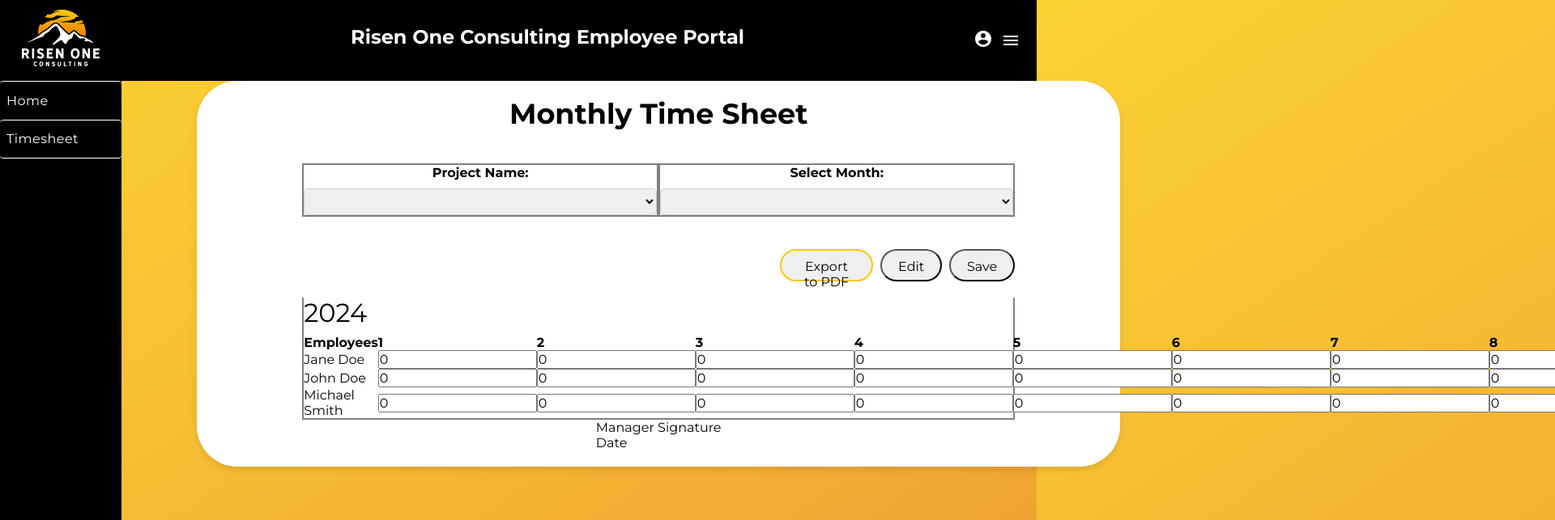
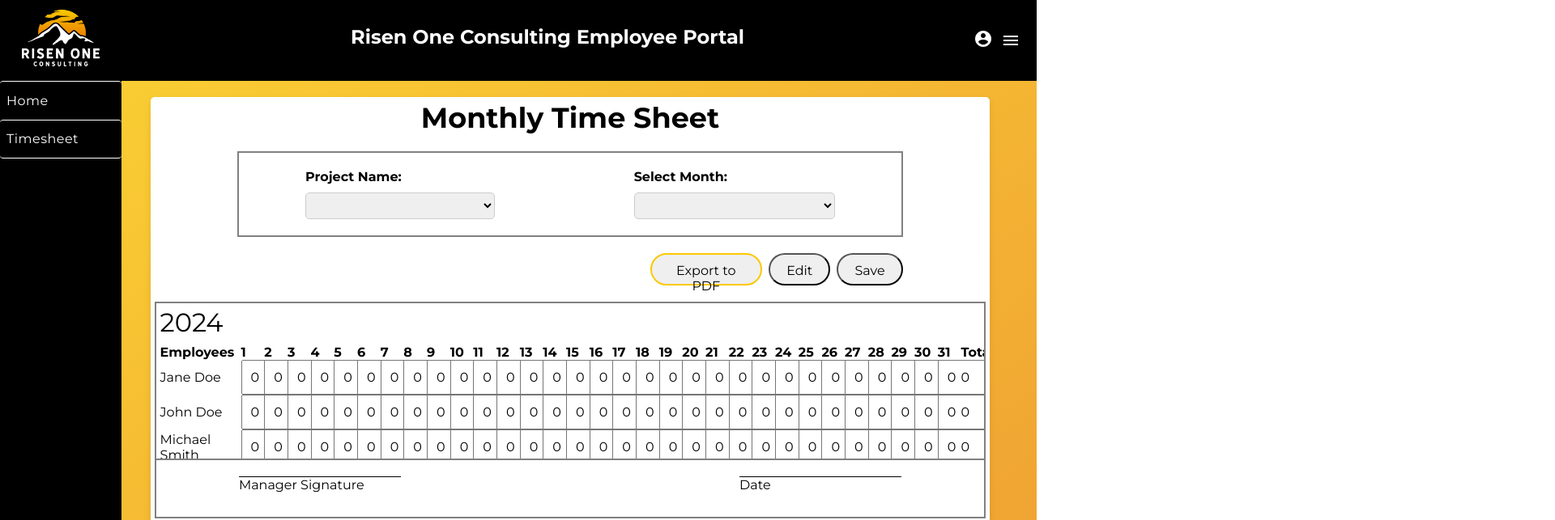
Before and after one commit to ucmo-cs/F24_Risen_One_Team2, an Angular app in the folder frontend/: page /timesheet in a window 1280 px wide. Shown: the top 643 px of the page at 81% size, 1920 px wide, since content can reach past the window. Built offline with nearby package versions, Linux system fonts and the light colour scheme.

Commit message:
Fixes table format and export button

```diff
--- a/frontend/src/app/timesheet/timesheet.component.css
+++ b/frontend/src/app/timesheet/timesheet.component.css
@@ -1,9 +1,10 @@
+
 html {
   background-color: #fbc900;
 }
 body {
-  padding-top: 50px;
-  padding-bottom: 50px;
+  padding-top: 10px;
+  padding-bottom: 10px;
   background-color: #fbc900;
   height: fit-content;
   max-width: 100%;
@@ -14,10 +15,13 @@ body {
   flex-direction: column;
   align-items: center;
   background-color: white;
-  margin-left: 10%;
-  margin-right: 10%;
-  border-radius: 50px;
-  padding: 20px;
+  margin-left: 5%;
+  margin-right: 5%;
+  margin-top: 20px;
+  border-radius: 5px;
+  padding: 5px;
+  height: 90%;
+  width: 90%;
   box-shadow: 0 4px 8px rgba(0, 0, 0, 0.1);
 }
 .box-1 {
@@ -30,17 +34,18 @@ body {
   border: 2px solid grey;
 }
 .box-2 {
-  width: 80%;
+  width: 100%;
+  max-width: 1500px;
   margin: 0 auto;
   border: 2px solid grey;
-  border-top: 0px;
+  overflow-x: auto;
 }
 .box-2-inside {
-  margin-left: 15px;
-  margin-top: 15px;
+  margin-left: 5px;
+  margin-top: 5px;
 }
 .box-3 {
-  width: 80%;
+  width: 100%;
   margin: 0 auto;
   border: 2px solid grey;
   border-top: 0px;
@@ -147,8 +152,9 @@ mat-form-field {
   padding: 10px 20px;
   font-size: 16px;
   border-radius: 25px;
-  margin-left: 67%;
+  margin-left: 62%;
   height: 40px;
+  width: 500px;
 }
 .button-save {
   padding: 10px 20px;
@@ -198,3 +204,26 @@ span {
   background: black;
   color: white;
 }
+
+table {
+  width: 100%;
+  table-layout: fixed;
+  border-collapse: collapse;
+}
+
+/* th, td {
+  padding: 5px;
+  padding-left:10px;
+  text-align: center;
+
+} */
+table th:first-child,
+table td:first-child {
+  width: 100px;
+  min-width: 100px;
+}
+
+table th:not(:first-child),
+table td:not(:first-child) {
+  width: calc((100% - 100px) / 31);
+}
--- a/frontend/src/app/timesheet/timesheet.component.html
+++ b/frontend/src/app/timesheet/timesheet.component.html
@@ -9,37 +9,37 @@
     <div class="container">
       <h1>Monthly Time Sheet</h1>
 
+      <div class="box-1">
         <div class="form-group">
-        <div class="box-1">
+          <div>
             <label for="project">Project Name:</label>
-          <select id="project" [(ngModel)]="selectedProject">
-            <option *ngFor="let project of projects" [value]="project">
-              {{ project }}
+            <select id="project" class="selectorBox" [(ngModel)]="selectedProject">
+              <option *ngFor="let project of projects" [value]="project.value">
+                {{ project.viewValue }}
               </option>
             </select>
           </div>
-
-        <div class="box-1">
+          <div>
             <label for="month">Select Month:</label>
-          <select id="month" [(ngModel)]="selectedMonth">
-            <option *ngFor="let month of months" [value]="month">
-              {{ month }}
+            <select id="month" class="selectorBox" [(ngModel)]="selectedMonth">
+              <option *ngFor="let month of months" [value]="month.value">
+                {{ month.viewValue }}
               </option>
             </select>
           </div>
         </div>
+      </div>
 
       <div class="buttons">
-        <button (click)="exportToPDF()" class="button-exportToPDF">
-          Export to PDF
-        </button>
+        <button (click)="exportToPDF()" class="button-exportToPDF">Export to PDF</button>
         <button (click)="editTimesheet()" class="button-save">Edit</button>
         <button (click)="saveTimesheet()" class="button-save">Save</button>
       </div>
 
       <div class="box-2">
+        <div class="box-2-inside">
           <h2>{{ selectedMonth }} {{ selectedYear }}</h2>
-        <table class="timesheet-table">
+          <table>
             <thead>
               <tr>
                 <th>Employees</th>
@@ -51,23 +51,26 @@
               <tr *ngFor="let employee of employees">
                 <td>{{ employee.name }}</td>
                 <td *ngFor="let day of days">
-                <input
-                  type="number"
-                  [(ngModel)]="employee.hours[day]"
-                  class="hours-input"
-                />
+                  <input type="number" [(ngModel)]="employee.hours[day]" class="shortBasicInput-cost">
                 </td>
-              <td class="total-column">
-                {{ calculateTotalHours(employee.hours) }}
-              </td>
+                <td>{{ calculateTotalHours(employee.hours) }}</td>
               </tr>
             </tbody>
           </table>
         </div>
+      </div>
 
-      <div class="signature">
-        <div>Manager Signature</div>
-        <div>Date</div>
+      <div class="box-3">
+        <div style="display: flex; justify-content: space-between; width: 80%; margin: 20px auto;">
+          <div>
+            <div style="border-top: 1px solid black; width: 200px;"></div>
+            <p>Manager Signature</p>
+          </div>
+          <div>
+            <div style="border-top: 1px solid black; width: 200px;"></div>
+            <p>Date</p>
+          </div>
+        </div>
       </div>
     </div>
   </body>
--- a/frontend/src/app/timesheet/timesheet.component.ts
+++ b/frontend/src/app/timesheet/timesheet.component.ts
@@ -23,18 +23,18 @@ export class TimeComponent {
     { value: 'Alpha Co', viewValue: 'Alpha Co' },
   ];
   months: previousRequest[] = [
-    { value: 'January 2024', viewValue: 'January 2024' },
-    { value: 'February 2024', viewValue: 'February 2024' },
-    { value: 'March 2024', viewValue: 'March 2024' },
-    { value: 'April 2024', viewValue: 'April 2024' },
-    { value: 'May 2024', viewValue: 'May 2024' },
-    { value: 'June 2024', viewValue: 'June 2024' },
-    { value: 'July 2024', viewValue: 'July 2024' },
-    { value: 'August 2024', viewValue: 'August 2024' },
-    { value: 'September 2024', viewValue: 'September 2024' },
-    { value: 'October 2024', viewValue: 'October 2024' },
-    { value: 'November 2024', viewValue: 'November 2024' },
-    { value: 'December 2024', viewValue: 'December 2024' },
+    { value: 'January ', viewValue: 'January ' },
+    { value: 'February ', viewValue: 'February ' },
+    { value: 'March ', viewValue: 'March ' },
+    { value: 'April ', viewValue: 'April ' },
+    { value: 'May ', viewValue: 'May ' },
+    { value: 'June ', viewValue: 'June ' },
+    { value: 'July ', viewValue: 'July ' },
+    { value: 'August ', viewValue: 'August ' },
+    { value: 'September ', viewValue: 'September ' },
+    { value: 'October ', viewValue: 'October ' },
+    { value: 'November ', viewValue: 'November ' },
+    { value: 'December ', viewValue: 'December ' },
   ];
   days: number[] = Array.from({ length: 31 }, (_, i) => i + 1);
   employees: { name: string; hours: { [key: string]: number } }[] = [
```
Also changed, not shown: 1 other file (tests, documents, lock files or other folders). Lines whose indentation alone changed are shown as unchanged.
